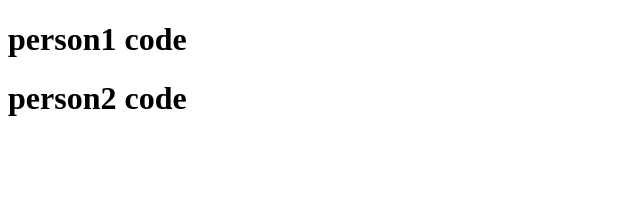
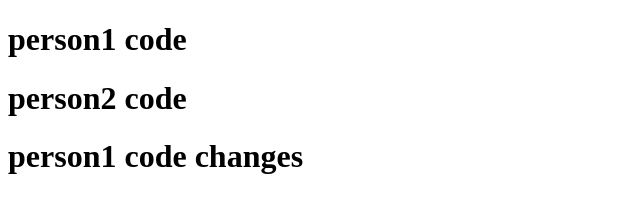
Before and after one commit to 4620-Upendra/git-clone, a plain HTML site: page index.htm in a window 1280 px wide. Shown: the whole page, without its empty margins (0-640 px from the left). Drawn offline with Linux system fonts and the light colour scheme.

Commit message:
person1 change agian

```diff
--- a/index.htm
+++ b/index.htm
@@ -8,5 +8,6 @@
 <body>
     <h1>person1 code</h1>
     <h1>person2 code</h1>
+     <h1>person1 code changes</h1>
 </body>
 </html>
```
